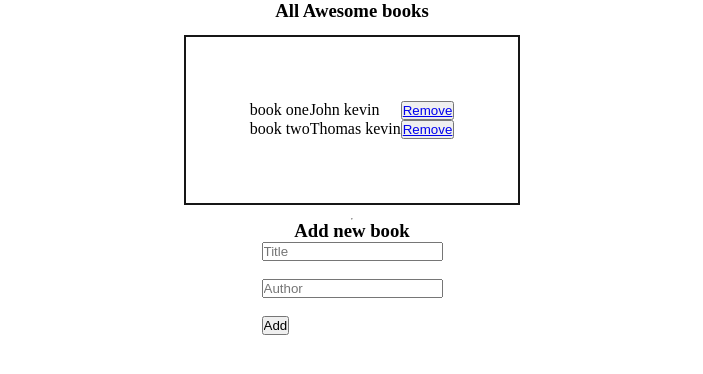
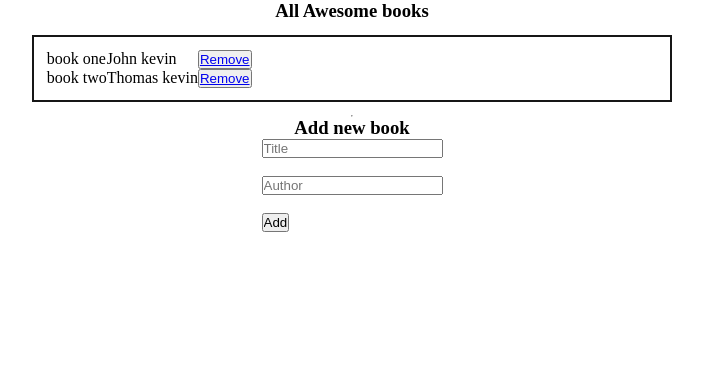
Before and after one commit to gasangw/Awesome-Books, a plain HTML site: page index.html in a window 1280 px wide. Shown: the whole page, without its empty margins (288-991 px from the left). Drawn offline with Linux system fonts and the light colour scheme.

Commit message:
Update stle.css

```diff
--- a/style.css
+++ b/style.css
@@ -11,8 +11,9 @@ h3 {
 
 .books {
   border: 2px solid rgb(22,22,22);
-  padding: 5%;
+  padding: 1%;
   margin: 1%;
+  width: 50%;
 }
 
 body {
```
